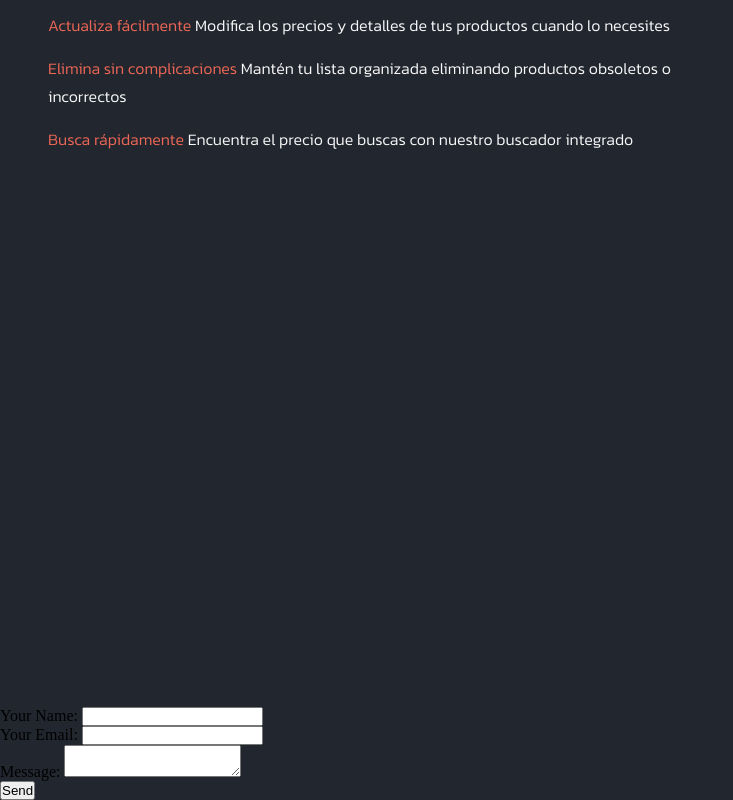
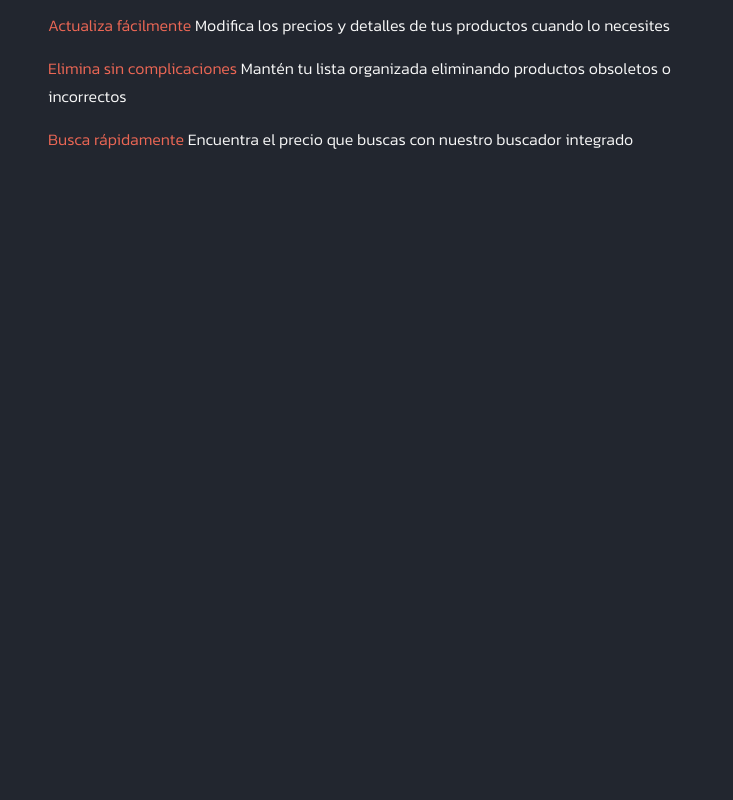
Before and after one commit to AriasFederico/summit., a React (Vite) app: page / in a window 1280 px wide. Shown: the part 1975-2775 px from the top of the page, without its empty margins (0-733 px from the left). After the commit the page ends 2718 px from the top, so only its background shows below. Built offline with nearby package versions, Linux system fonts and the light colour scheme.

Commit message:
regresando el componente como estaba

```diff
--- a/src/pages/Home/components/FormMessage/FormMessage.jsx
+++ b/src/pages/Home/components/FormMessage/FormMessage.jsx
@@ -2,20 +2,6 @@
 
 export const FormMessage = () => {
   return (
-      <form name="contact" method='POST' data-netlify='true' data-netlify-recaptcha="true">
-        <input type="hidden" name="name_of_my_form" value="name_of_my_form" />
-        <p>
-          <label>Your Name: <input type="text" name="name" required /></label>
-        </p>
-        <p>
-          <label>Your Email: <input type="email" name="email" required /></label>
-        </p>
-        <p>
-          <label>Message: <textarea name="message" required></textarea></label>
-        </p>
-        <p>
-          <button type="submit">Send</button>
-        </p>
-      </form>
+    <div></div>
   );
 };
```
